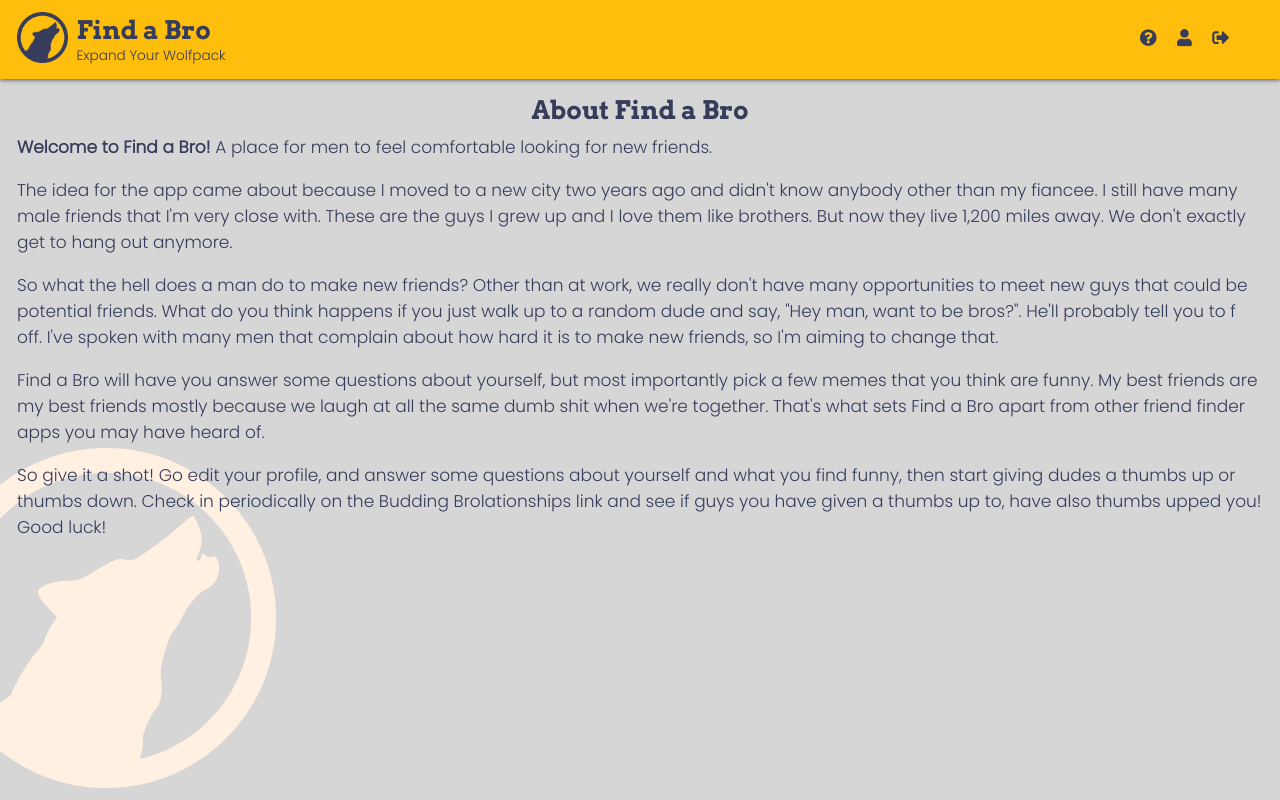
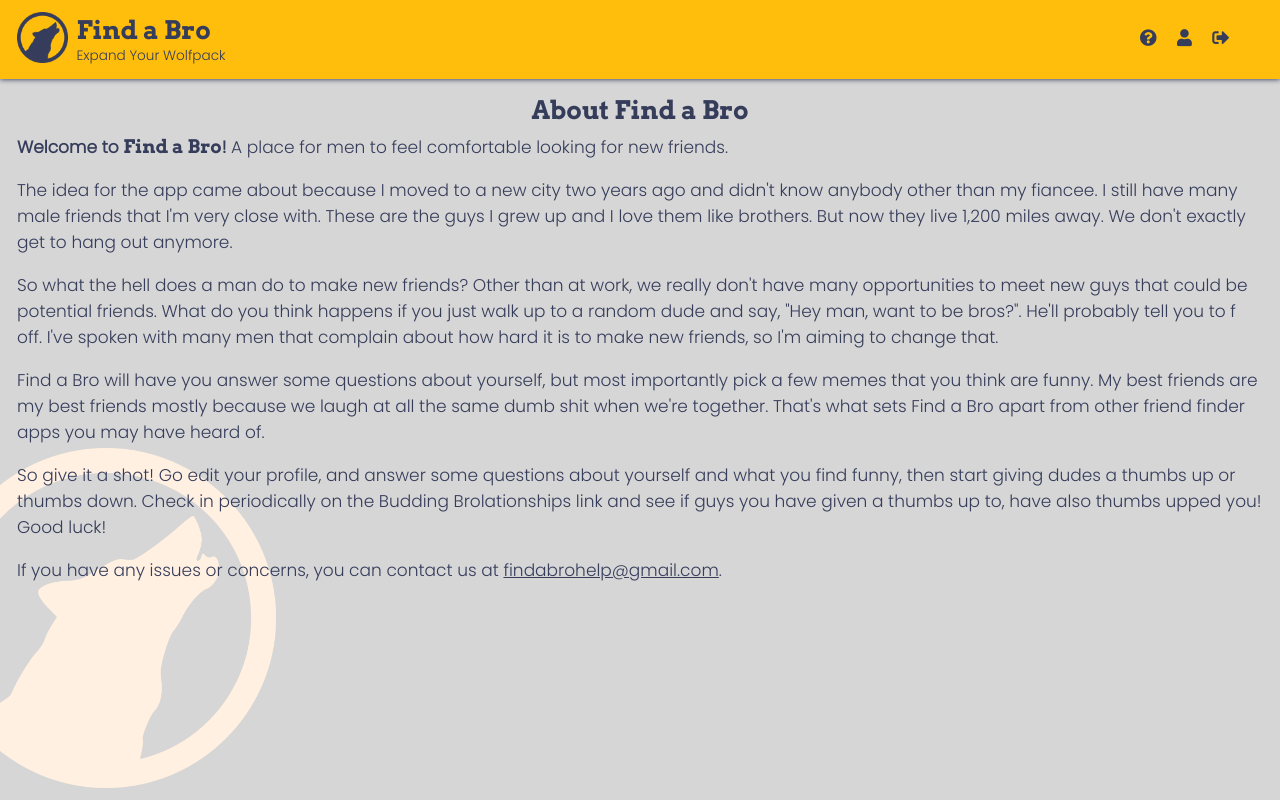
Before and after one commit to benjaminkent/findabro, a React (Create React App) app in the folder client/: page /about in a window 1280 px wide. Shown: the top 800 px of the page. Built offline with nearby package versions, Linux system fonts and the light colour scheme; what auth0-js would draw is missing.

Commit message:
added contact info and changed styling on about page

```diff
--- a/client/src/Components/AboutPage.jsx
+++ b/client/src/Components/AboutPage.jsx
@@ -21,8 +21,10 @@ class AboutPage extends Component {
           >
             <h1>About Find a Bro</h1>
             <p>
-              <strong>Welcome to Find a Bro!</strong> A place for men to feel
-              comfortable looking for new friends.
+              <strong>
+                Welcome to <span className="brand-name">Find a Bro</span>!
+              </strong>{' '}
+              A place for men to feel comfortable looking for new friends.
             </p>
             <p>
               The idea for the app came about because I moved to a new city two
@@ -54,6 +56,13 @@ class AboutPage extends Component {
               Brolationships link and see if guys you have given a thumbs up to,
               have also thumbs upped you! Good luck!
             </p>
+            <p>
+              If you have any issues or concerns, you can contact us at{' '}
+              <a className="contact" href="mailto:findabrohelp@gmail.com">
+                findabrohelp@gmail.com
+              </a>
+              .
+            </p>
           </div>
         </section>
         <Footer />
--- a/client/src/aboutpage.scss
+++ b/client/src/aboutpage.scss
@@ -5,6 +5,11 @@
   background-attachment: fixed;
   background-color: #d6d6d6;
   padding-bottom: 5rem;
+}
+
+.brand-name {
+  font-family: $arvo;
+  font-size: 1.1rem;
 }
 
 .about-page-main h1 {
@@ -20,6 +25,10 @@
   color: $primary-black;
   font-family: $poppins;
   margin: 0;
+}
+
+.contact {
+  color: $primary-black;
 }
 
 @media (min-width: 700px) {
```
